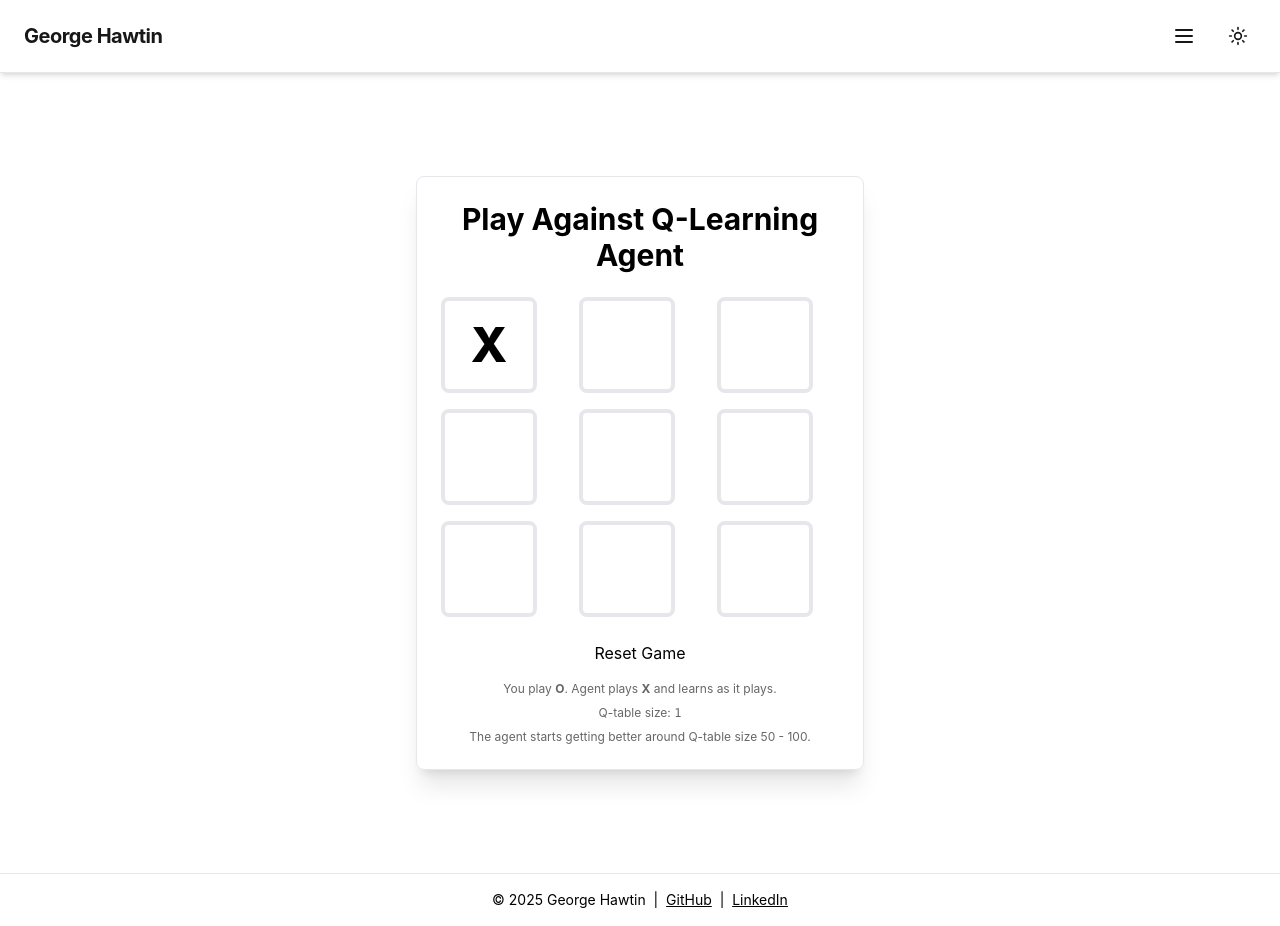
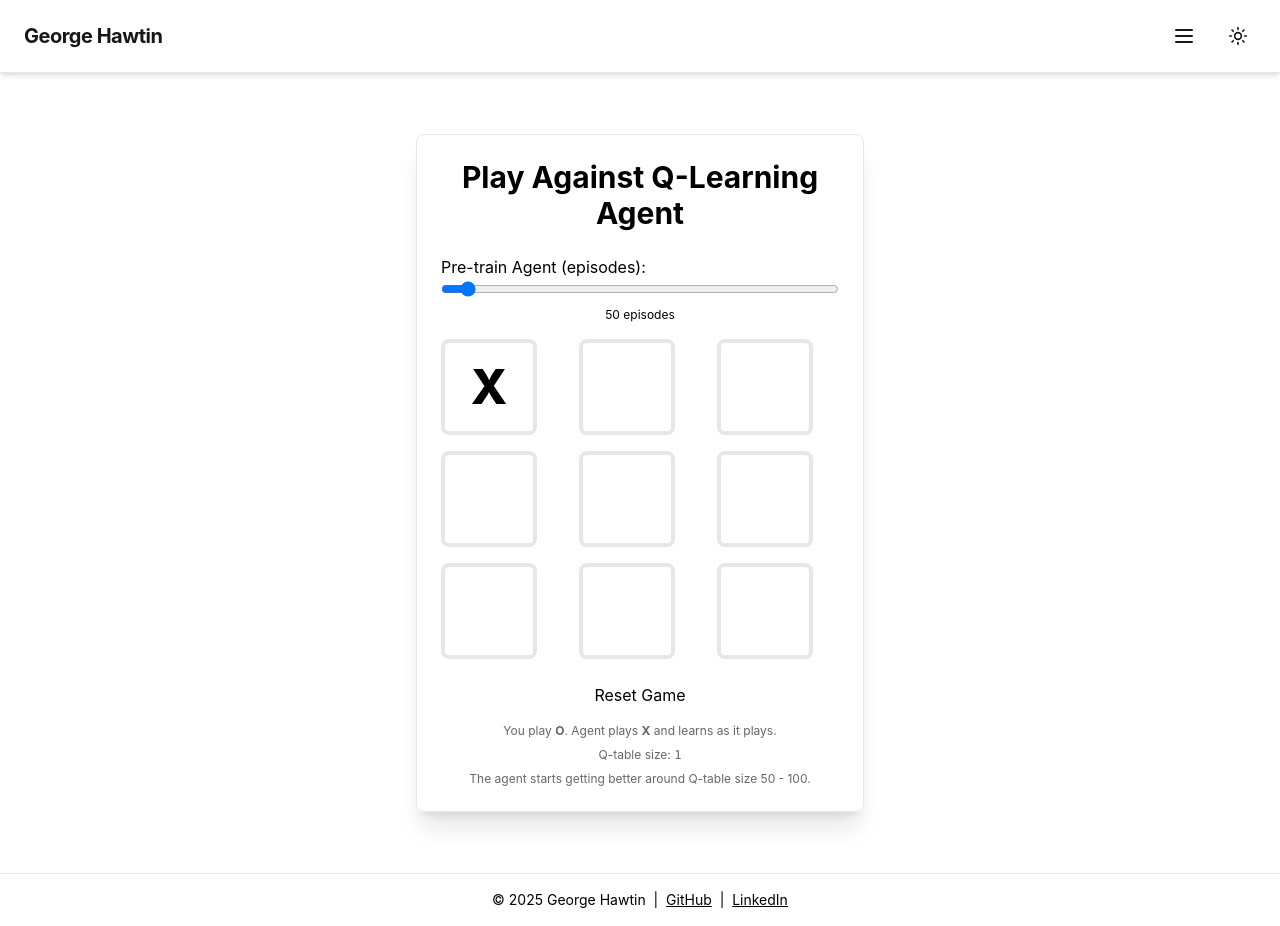
Before and after one commit to glh23/glh23.github.io, a React (Create React App) app: page /noughts-and-crosses in a window 1280 px wide. Built offline with nearby package versions, Linux system fonts and the light colour scheme.

Commit message:
added front for pretraining feature

```diff
--- a/src/pages/projects/Qlearning.jsx
+++ b/src/pages/projects/Qlearning.jsx
@@ -65,6 +65,7 @@ export default function UserVsQLearning() {
   const alpha = 0.5;
   const gamma = 0.9;
   const epsilon = 0.2;
+  const [pretrainCount, setPretrainCount] = useState(50); // Number of pretraining episodes
 
   // Reset the game board and states
   function resetGame() {
@@ -181,6 +182,24 @@ export default function UserVsQLearning() {
           Play Against Q-Learning Agent
         </h1>
 
+        <div className="my-4">
+          <label className="label">
+            <span className="label-text">Pre-train Agent (episodes):</span>
+          </label>
+          <input
+            type="range"
+            min={0}
+            max={1000}
+            step={10}
+            value={pretrainCount}
+            onChange={(e) => setPretrainCount(parseInt(e.target.value))}
+            className="range range-primary w-full"
+          />
+          <div className="text-xs text-center mt-1">
+            {pretrainCount} episodes
+          </div>
+        </div>
+
         {/* Board grid: 3x3 clickable cells */}
         <div className="grid grid-cols-3 gap-4 mb-6" style={{ userSelect: "none" }}>
           {board.map((row, r) =>
```
